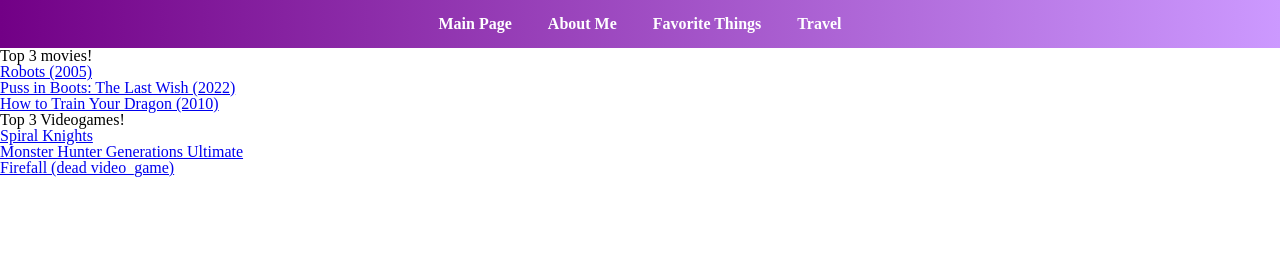
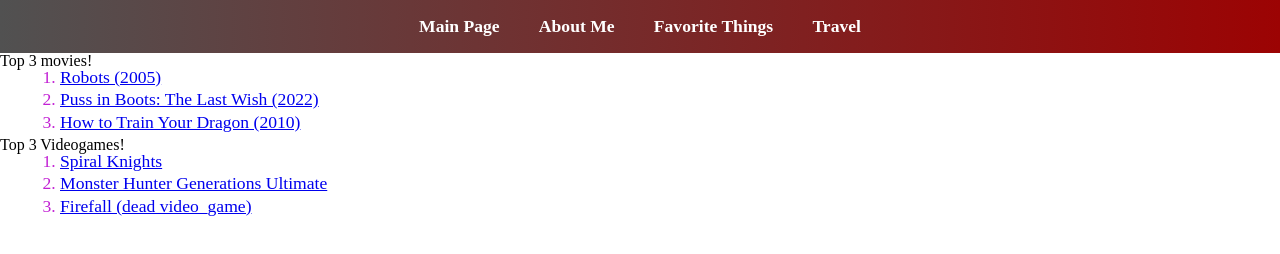
Before and after one commit to Zatharis/Take-home, a plain HTML site: page FavoriteThings.html in a window 1280 px wide. Drawn offline with Linux system fonts and the light colour scheme.

Commit message:
styling tweaks

```diff
--- a/Styles/p1Style.css
+++ b/Styles/p1Style.css
@@ -1,6 +1,6 @@
 nav ul {
     list-style-type: none;
-    background: linear-gradient(to right, #720086, #cc99ff);
+    background: linear-gradient(to right, #515151, #9c0303);
     margin: 0;
     padding: 0;
     text-align: center;
@@ -42,12 +42,11 @@
 /* Text next to image */
 main h1 {
     font-family: 'Georgia', serif;
-    color: #663399;
+    color: #c1c1c1;
 }
 
 main p {
-    color: #333;
-    line-height: 1.5;
+    color: #c1c1c1;
 }
 
 /* Footer */
@@ -57,3 +56,6 @@
     padding: 10px;
     margin-top: 20px;
 }
+body {
+    background-color: #515151;
+}
--- a/Styles/p2Style.css
+++ b/Styles/p2Style.css
@@ -1,6 +1,6 @@
 nav ul {
     list-style-type: none;
-    background: linear-gradient(to right, #720086, #cc99ff);
+    background: linear-gradient(to right,  #515151, #9c0303);
     margin: 0;
     padding: 0;
     text-align: center;
--- a/Styles/p3Style.css
+++ b/Styles/p3Style.css
@@ -1,6 +1,6 @@
 nav ul {
     list-style-type: none;
-    background: linear-gradient(to right, #720086, #cc99ff);
+    background: linear-gradient(to right,  #515151, #9c0303);
     margin: 0;
     padding: 0;
     text-align: center;
@@ -22,3 +22,20 @@
 nav a:hover {
     background-color: rgb(171, 171, 171);
 }
+
+ol {
+  list-style-type: decimal;
+  margin-left: 50px;
+  padding-left: 10px;
+}
+
+li {
+  color: rgb(194, 32, 212);
+  font-size: 1.1em;
+  margin: 0 0 5px 0;
+}
+
+li a:hover {
+  text-decoration: none;
+
+}
--- a/Styles/p4Style.css
+++ b/Styles/p4Style.css
@@ -1,6 +1,6 @@
 nav ul {
     list-style-type: none;
-    background: linear-gradient(to right, #720086, #cc99ff);
+    background: linear-gradient(to right,  #515151, #9c0303);
     margin: 0;
     padding: 0;
     text-align: center;
```
